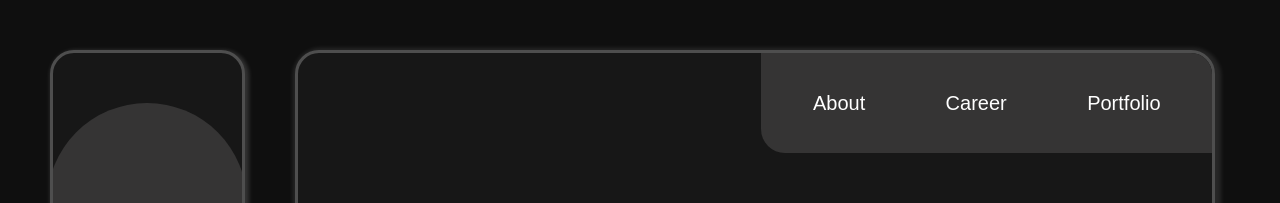
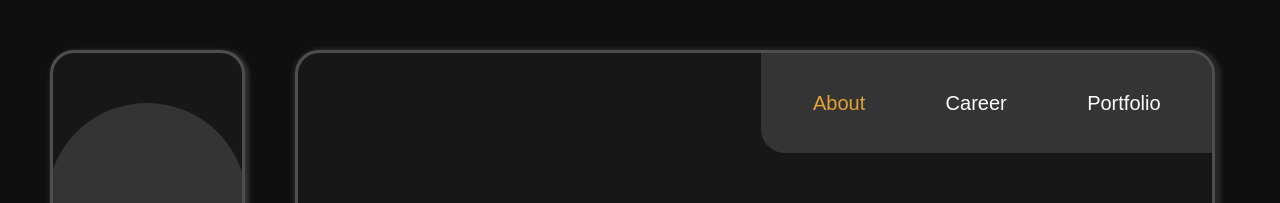
Before and after one commit to DevWonny/portfolio_new, a Next.js app: page / in a window 1280 px wide. Shown: the top 203 px of the page. Built offline with nearby package versions, Linux system fonts and the light colour scheme.

Commit message:
Select Event 구현 진행중

```diff
--- /dev/null
+++ b/app/components/about.tsx
@@ -0,0 +1,5 @@
+"use client";
+
+export default function About() {
+  return <div className="about-wrap">About</div>;
+}
--- /dev/null
+++ b/app/components/career.tsx
@@ -0,0 +1,5 @@
+"use client";
+
+export default function Career() {
+  return <div className="career-wrap">Career</div>;
+}
--- /dev/null
+++ b/app/components/portfolio.tsx
@@ -0,0 +1,5 @@
+"use client";
+
+export default function Portfolio() {
+  return <div className="portfolio-wrap">Portfolio</div>;
+}
--- a/app/page.tsx
+++ b/app/page.tsx
@@ -1,19 +1,30 @@
 "use client";
+import { useState, useRef } from "react";
 // component
 import Introduce from "@/app/components/introduce";
 // style
 import "@/styles/main.scss";
 
 export default function Main() {
+  const [activeIndex, setActiveIndex] = useState(0);
+
   return (
     <div className="main-wrap flex xl:gap-[50px] max-xl:gap-[20px]">
       <Introduce />
       <div className="main-container relative">
         <div className="select-container absolute">
           <ul className="select-list flex h-full items-center justify-center">
-            <li className="item">About</li>
-            <li className="item">Career</li>
-            <li className="item">Portfolio</li>
+            {Array.from({ length: 3 }, (_, index) => (
+              <li
+                key={`select-list-item-${index}`}
+                className={`item cursor-pointer ${
+                  activeIndex === index && "active"
+                }`}
+                onClick={() => setActiveIndex(index)}
+              >
+                {index === 0 ? "About" : index === 1 ? "Career" : "Portfolio"}
+              </li>
+            ))}
           </ul>
         </div>
       </div>
--- a/styles/main.scss
+++ b/styles/main.scss
@@ -24,7 +24,10 @@ div.main-wrap {
         gap: 20.85714286%;
         li.item {
           font-size: 20px;
-          cursor: pointer;
+
+          &.active {
+            color: $point-color;
+          }
         }
       }
     }
```
